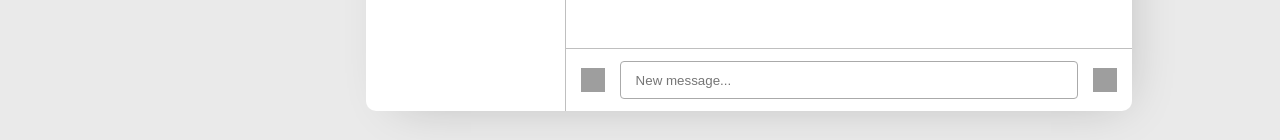
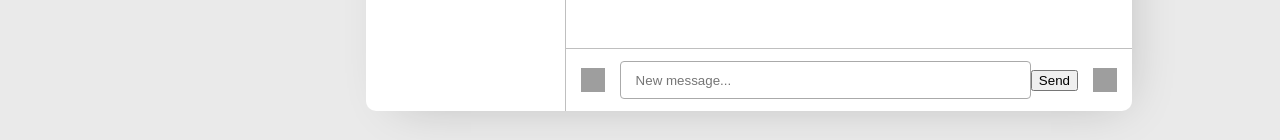
Before and after one commit to sver-hub/JSReactSocialNetwork, a React (Create React App) app: page /dialogs in a window 1280 px wide. Shown: the part 657-797 px from the top of the page. Built offline with nearby package versions, Linux system fonts and the light colour scheme; grey boxes are pictures that could not be loaded.

Commit message:
dialog reducer done

```diff
--- a/src/App.js
+++ b/src/App.js
@@ -16,7 +16,7 @@ const App = (props) => {
                 <NavBar navItems={props.navbar.navItems}/>
                 <div className={'contentWrapper'}>
                     <Route path={'/profile'} render={() => <Profile {...props.profile} dispatch={props.dispatch}/>}/>
-                    <Route path={'/dialogs'} render={() => <Dialogs dialogs={props.dialogs}/>}/>
+                    <Route path={'/dialogs'} render={() => <Dialogs dialogs={props.dialogs} dispatch={props.dispatch}/>}/>
                 </div>
             </div>
         </BrowserRouter>
--- a/src/components/Dialogs/Dialogs.jsx
+++ b/src/components/Dialogs/Dialogs.jsx
@@ -18,7 +18,7 @@ export const Dialogs = (props) => {
                 <DialogHeader dialogName={props.dialogs.dialogList[0].dialogName} dialogStatus={props.dialogs.dialogList[0].status}
                               imgUrl={props.dialogs.dialogList[0].imgUrl}/>
                 <DialogHistory messages={props.dialogs.messages}/>
-                <NewMessageInput/>
+                <NewMessageInput textAreaContent={props.dialogs.textAreaContent} dispatch={props.dispatch}/>
             </div>
         </FloatingWrapper>
     )
--- a/src/components/Dialogs/NewMessage/NewMessageInput.jsx
+++ b/src/components/Dialogs/NewMessage/NewMessageInput.jsx
@@ -1,11 +1,23 @@
 import React from "react";
 import style from './NewMessageInput.module.css'
+import {sendNewMessageActionCreator, textAreaUpdateActonCreator} from "../../../redux/dialogsReducer";
 
-export const NewMessageInput = () => {
+export const NewMessageInput = (props) => {
+
+    const onSubmitClick = () => {
+        props.dispatch(sendNewMessageActionCreator());
+    }
+
+    const onTextAreaChanged = (e) => {
+        props.dispatch(textAreaUpdateActonCreator(e.target.value));
+    }
+
     return (
         <div className={style.wrapper}>
             <span className={style.clip} />
-            <input type='text' className={style.messageInput} placeholder={'New message...'}/>
+            <input type='text' className={style.messageInput} placeholder={'New message...'}
+            value={props.textAreaContent} onChange={onTextAreaChanged}/>
+            <button onClick={onSubmitClick}>Send</button>
             <span className={style.microphone}/>
         </div>
     )
--- a/src/redux/dialogsReducer.js
+++ b/src/redux/dialogsReducer.js
@@ -47,7 +47,7 @@ const initialState = {
 export const dialogsReducer = (state = initialState, action) => {
     switch (action.type) {
         case SEND_NEW_MESSAGE :
-            state.messages.push(state.textAreaContent);
+            state.messages.push({text: state.textAreaContent});
             state.textAreaContent = '';
 
             return state;
```
